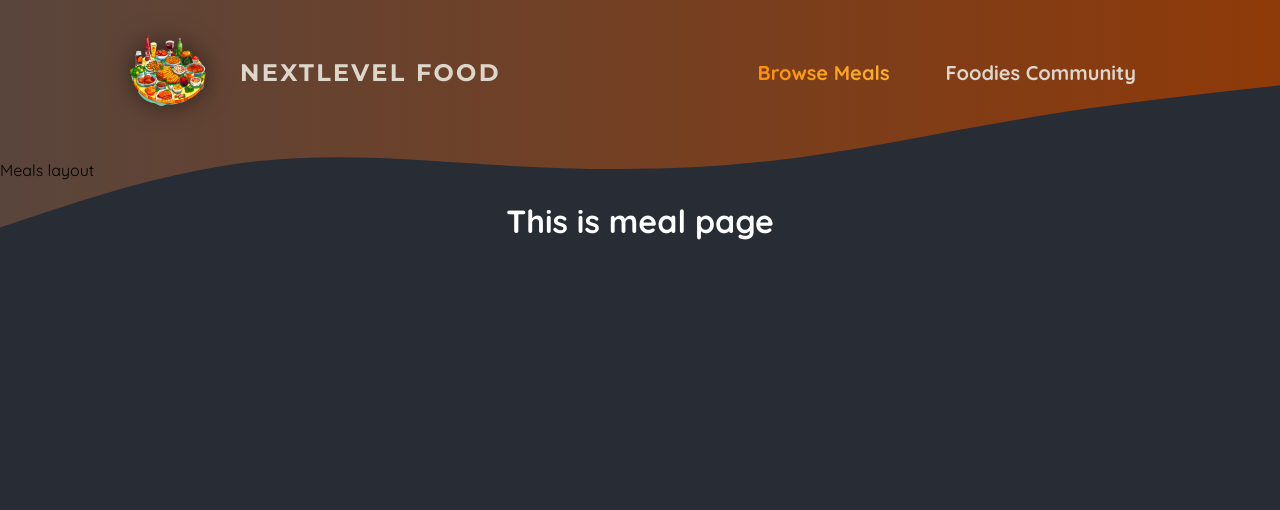
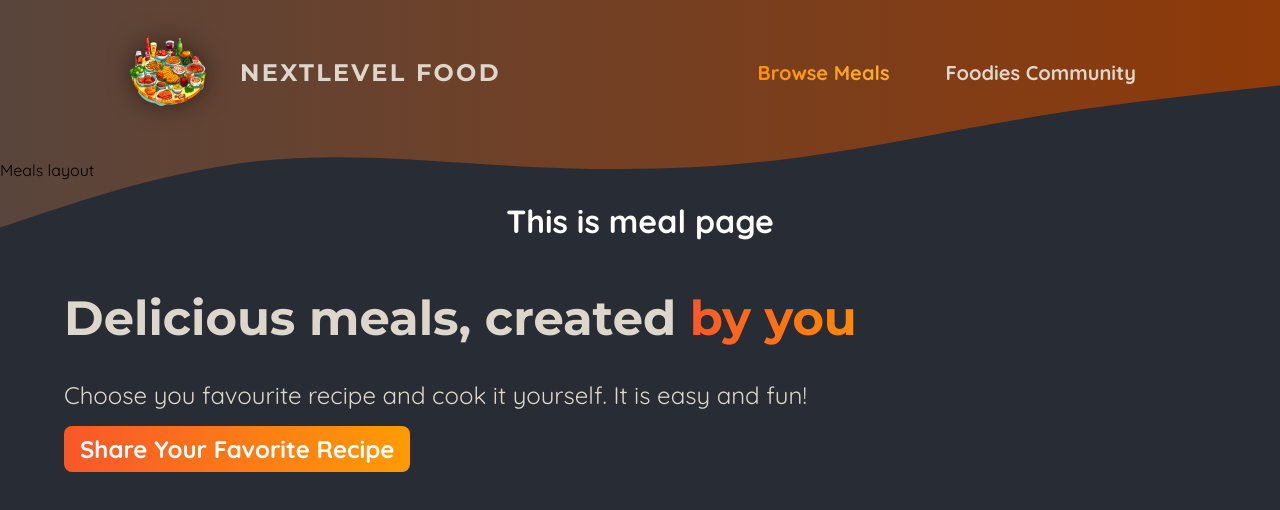
Before and after one commit to ranaawais0303/FoodieNext, a Next.js app: page /meals in a window 1280 px wide. Shown: the top 510 px of the page. Built offline with nearby package versions, Linux system fonts and the light colour scheme.

Commit message:
set meals pages

```diff
--- a/app/meals/page.js
+++ b/app/meals/page.js
@@ -1,7 +1,27 @@
-const MealPage = () => {
+import Link from "next/link";
+import classes from "./page.module.css";
+import MealsGrid from "@/components/meals/meals-grid";
+const MealsPage = () => {
   return (
-    <h1 style={{ color: "white", textAlign: "center" }}>This is meal page</h1>
+    <>
+      <h1 style={{ color: "white", textAlign: "center" }}>This is meal page</h1>
+      <header className={classes.header}>
+        <h1>
+          Delicious meals, created{" "}
+          <span className={classes.highlight}>by you</span>
+        </h1>
+        <p>
+          Choose you favourite recipe and cook it yourself. It is easy and fun!
+        </p>
+        <p className={classes.cta}>
+          <Link href="/meals/share">Share Your Favorite Recipe</Link>
+        </p>
+      </header>
+      <main className={classes.main}>
+        <MealsGrid meals={[]} />
+      </main>
+    </>
   );
 };
 
-export default MealPage;
+export default MealsPage;
--- /dev/null
+++ b/app/meals/page.module.css
@@ -0,0 +1,51 @@
+.header {
+    gap: 3rem;
+    margin: 3rem auto 5rem auto;
+    width: 90%;
+    max-width: 75rem;
+    color: #ddd6cb;
+    font-size: 1.5rem;
+  }
+
+  .header h1 {
+    font-family: 'Montserrat', sans-serif;
+  }
+
+  .highlight {
+    background: linear-gradient(90deg, #f9572a, #ff8a05);
+    background-clip: text;
+    -webkit-background-clip: text;
+    -webkit-text-fill-color: transparent;
+  }
+
+  .header p {
+    margin: 0;
+  }
+
+  .cta a {
+    display: inline-block;
+    margin-top: 1rem;
+    padding: 0.5rem 1rem;
+    border-radius: 0.5rem;
+    background: linear-gradient(90deg, #f9572a, #ff9b05);
+    color: #ffffff;
+    font-weight: bold;
+    text-decoration: none;
+  }
+
+  .loading {
+    text-align: center;
+    animation: loading 1.2s ease-in-out infinite;
+  }
+
+  @keyframes loading {
+    0% {
+      color: #e9e9e9;
+    }
+    50% {
+      color: #b89b84;
+    }
+    100% {
+      color: #e9e9e9;
+    }
+  }
--- /dev/null
+++ b/components/meals/meal-item.js
@@ -0,0 +1,26 @@
+import Link from "next/link";
+import Image from "next/image";
+
+import classes from "./meal-item.module.css";
+
+export default function MealItem({ title, slug, image, summary, creator }) {
+  return (
+    <article className={classes.meal}>
+      <header>
+        <div className={classes.image}>
+          <Image src={image} alt={title} fill />
+        </div>
+        <div className={classes.headerText}>
+          <h2>{title}</h2>
+          <p>by {creator}</p>
+        </div>
+      </header>
+      <div className={classes.content}>
+        <p className={classes.summary}>{summary}</p>
+        <div className={classes.actions}>
+          <Link href={`/meals/${slug}`}>View Details</Link>
+        </div>
+      </div>
+    </article>
+  );
+}
--- /dev/null
+++ b/components/meals/meal-item.module.css
@@ -0,0 +1,75 @@
+.meal {
+    display: flex;
+    flex-direction: column;
+    justify-content: space-between;
+    height: 100%;
+    border-radius: 4px;
+    box-shadow: 0 0 12px rgba(0, 0, 0, 0.3);
+    overflow: hidden;
+    transition: all 0.3s ease-in-out;
+    color: #ddd6cb;
+    background: linear-gradient(90deg, #2c1e19, #25200f);
+  }
+
+  .headerText {
+    padding: 0.5rem 1rem 0 1rem;
+  }
+
+  .headerText h2 {
+    margin: 0;
+    font-size: 1.5rem;
+    font-family: 'Montserrat', sans-serif;
+  }
+
+  .headerText p {
+    font-size: 0.75rem;
+    color: #cfa69b;
+    font-style: italic;
+  }
+
+  .meal h2,
+  .meal p {
+    margin: 0;
+  }
+
+  .image {
+    position: relative;
+    height: 15rem;
+  }
+
+  .meal img {
+    object-fit: cover;
+  }
+
+  .content {
+    display: flex;
+    flex-direction: column;
+    justify-content: space-between;
+    height: 100%;
+  }
+
+  .summary {
+    padding: 1rem 1rem 0 1rem;
+  }
+
+  .actions {
+    padding: 1rem;
+    text-align: right;
+  }
+
+  .actions a {
+    display: inline-block;
+    margin-top: 1rem;
+    padding: 0.5rem 1rem;
+    border-radius: 0.5rem;
+    background: linear-gradient(90deg, #f9572a, #ff9b05);
+    color: #ffffff;
+    font-weight: bold;
+    text-decoration: none;
+  }
+
+  .actions a:hover,
+  .actions a:active {
+    background: linear-gradient(90deg, #fd4715, #f9b241);
+    box-shadow: 0 0 12px rgba(242, 100, 18, 0.8);
+  }
--- /dev/null
+++ b/components/meals/meals-grid.js
@@ -0,0 +1,14 @@
+import MealItem from "./meal-item";
+import classes from "./meals-grid.module.css";
+const MealsGrid = ({ meals }) => {
+  return (
+    <ui className={classes.meals}>
+      {meals.map((meal) => (
+        <li key={meal.id}>
+          <MealItem {...meal} />
+        </li>
+      ))}
+    </ui>
+  );
+};
+export default MealsGrid;
--- /dev/null
+++ b/components/meals/meals-grid.module.css
@@ -0,0 +1,10 @@
+.meals {
+    width: 90%;
+    max-width: 90rem;
+    display: grid;
+    grid-template-columns: repeat(auto-fill, minmax(20rem, 1fr));
+    grid-gap: 5rem;
+    margin: 2rem auto;
+    list-style: none;
+    padding: 0;
+  }
```
